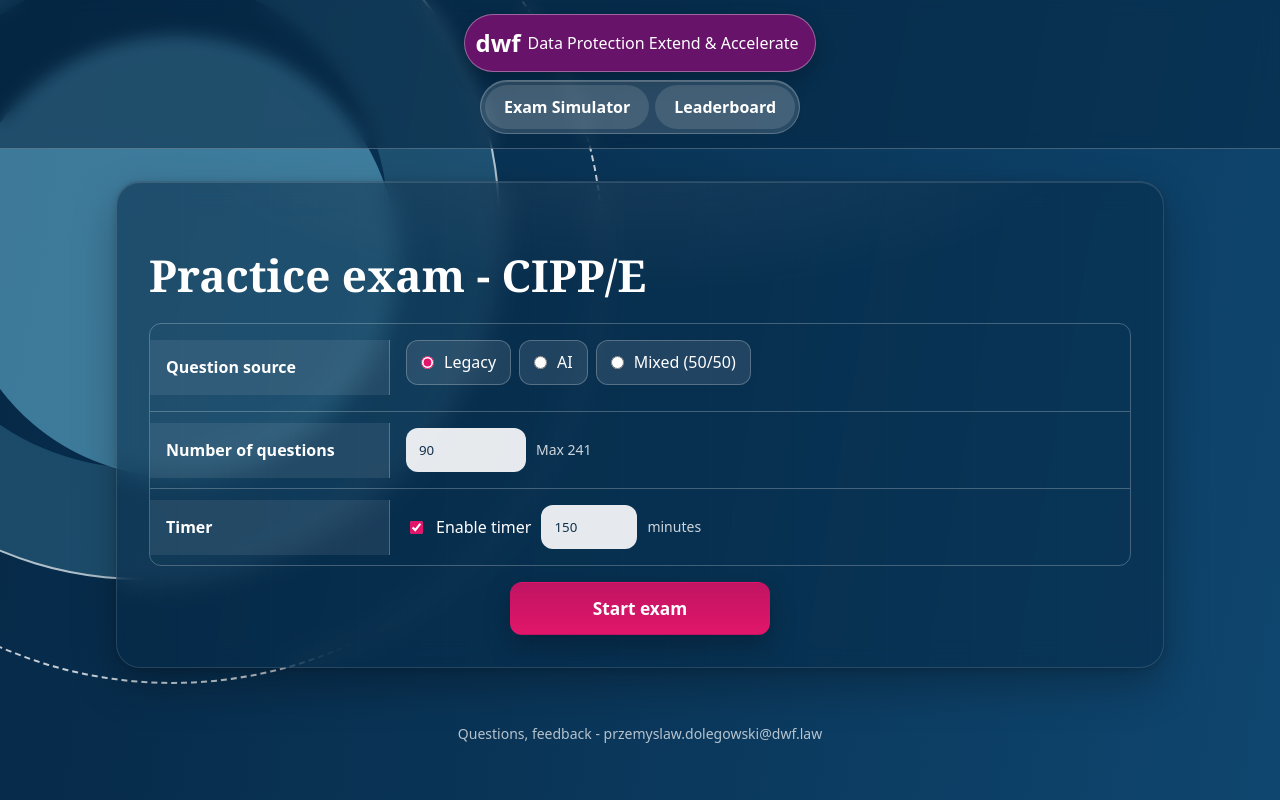
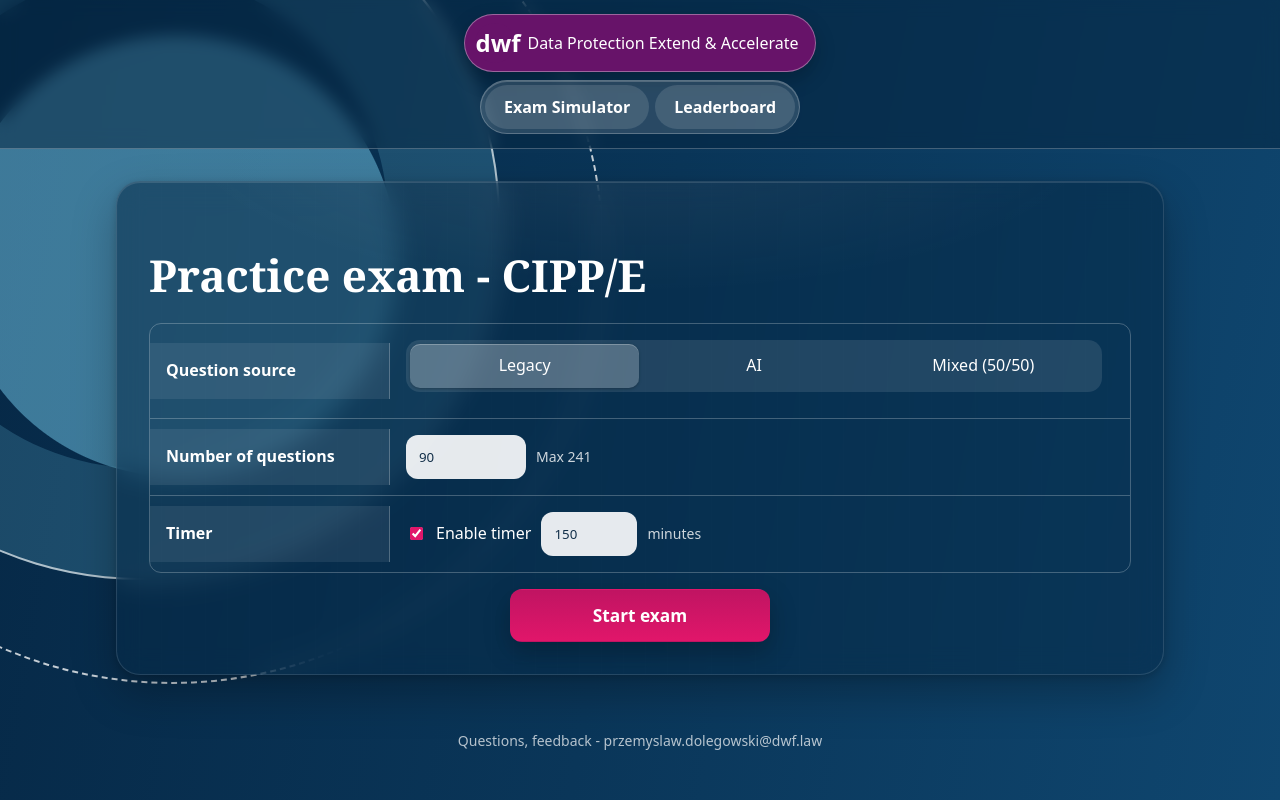
Before and after one commit to kordybordy/IAPP-E-quiz, a website: page index.html in a window 1280 px wide. Drawn offline with Linux system fonts and the light colour scheme; no server answers.

Commit message:
Make question source pills full-width segmented control

```diff
--- a/index.html
+++ b/index.html
@@ -29,7 +29,7 @@
         <label class="fieldLabel" for="quizSourceLegacy">Question source</label>
         <div class="fieldControl">
           <div class="sourceHeaderRow">
-          <div class="sourceToggle" role="radiogroup" aria-label="Question source">
+          <div class="sourceSegment" role="radiogroup" aria-label="Question source">
             <label class="radioPill">
               <input id="quizSourceLegacy" type="radio" name="quizSource" value="legacy" checked />
               Legacy
--- a/styles.css
+++ b/styles.css
@@ -214,7 +214,14 @@
 .fieldLabel{ font-weight:700; }
 .fieldControl{ display:flex; gap:10px; align-items:center; flex-wrap:wrap; }
 
-.sourceToggle{ display:flex; gap:8px; flex-wrap:wrap; }
+.sourceSegment{
+  display:flex;
+  width:100%;
+  gap:0;
+  padding:4px;
+  border-radius:14px;
+  background:rgba(255,255,255,.10);
+}
 
 .sourceHeaderRow{
   display:flex;
@@ -239,19 +246,33 @@
   min-width:58px;
 }
 
-.radioPill{
+.sourceSegment .radioPill{
   display:inline-flex;
+  flex:1;
   gap:10px;
   align-items:center;
+  justify-content:center;
+  text-align:center;
   min-height:44px;
-  border:1px solid var(--border);
-  border-radius:12px;
-  padding:10px 14px;
-  background:rgba(255,255,255,.10);
-  transition:transform 120ms ease, background-color 120ms ease, box-shadow 120ms ease, filter 120ms ease;
+  border:0;
+  border-radius:10px;
+  padding:10px 12px;
+  background:transparent;
+  transition:background .15s ease, transform .12s ease;
 }
 
-.radioPill input{ margin:0; accent-color:var(--dwf-500); }
+.sourceSegment .radioPill input{ display:none; }
+
+.sourceSegment .radioPill:has(input:checked){
+  background:rgba(255,255,255,.22);
+  box-shadow:
+    inset 0 1px 0 rgba(255,255,255,.25),
+    0 1px 3px rgba(0,0,0,.25);
+}
+
+.sourceSegment .radioPill:hover{
+  background:rgba(255,255,255,.15);
+}
 
 .settingsGrid{ margin-top:var(--space-2); border:1px solid var(--border); border-radius:var(--radius-2); overflow:hidden; }
 
@@ -278,6 +299,7 @@
   display:flex;
   align-items:center;
   padding:var(--space-2);
+  width:100%;
 }
 
 .settingsGrid .fieldRow:first-child .fieldControl{
@@ -514,8 +536,8 @@
   .settingsGrid .fieldLabel{ border-right:none; border-bottom:1px solid var(--border); }
 
   .settingsGrid .fieldControl,
-  .sourceToggle,
-  .radioPill{
+  .sourceSegment,
+  .sourceSegment .radioPill{
     width:100%;
   }
 
@@ -523,8 +545,8 @@
     flex-wrap:wrap;
   }
 
-  .radioPill{
-    justify-content:flex-start;
+  .sourceSegment .radioPill{
+    justify-content:center;
   }
 
   #startBtn{ width:100%; min-width:0; }
```
